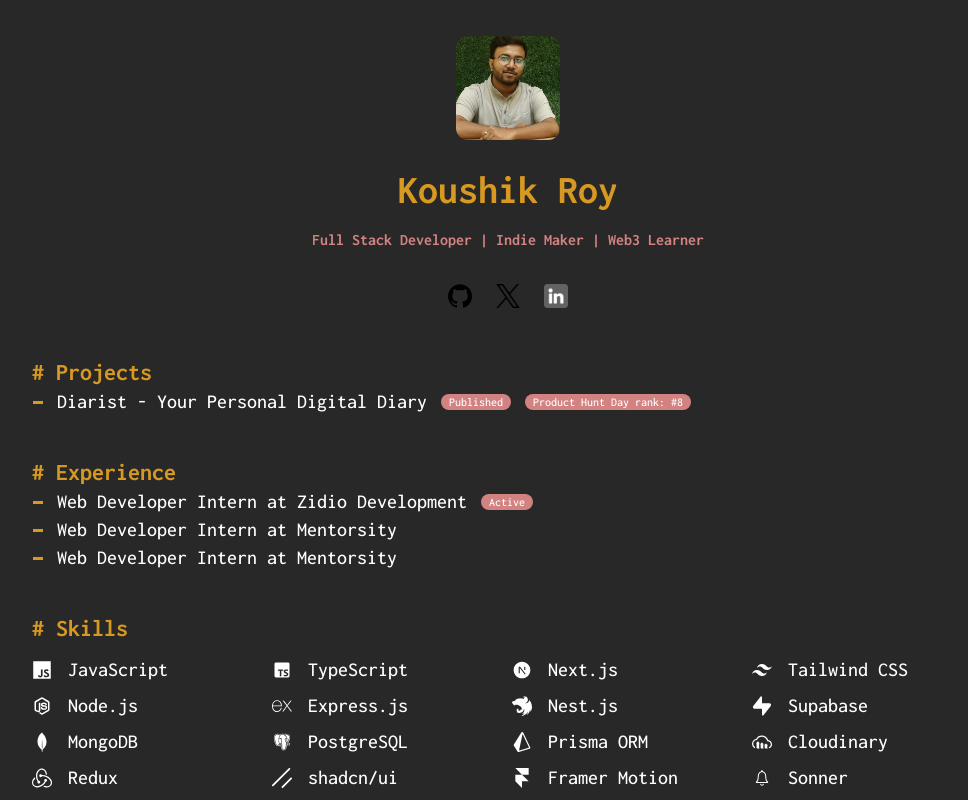
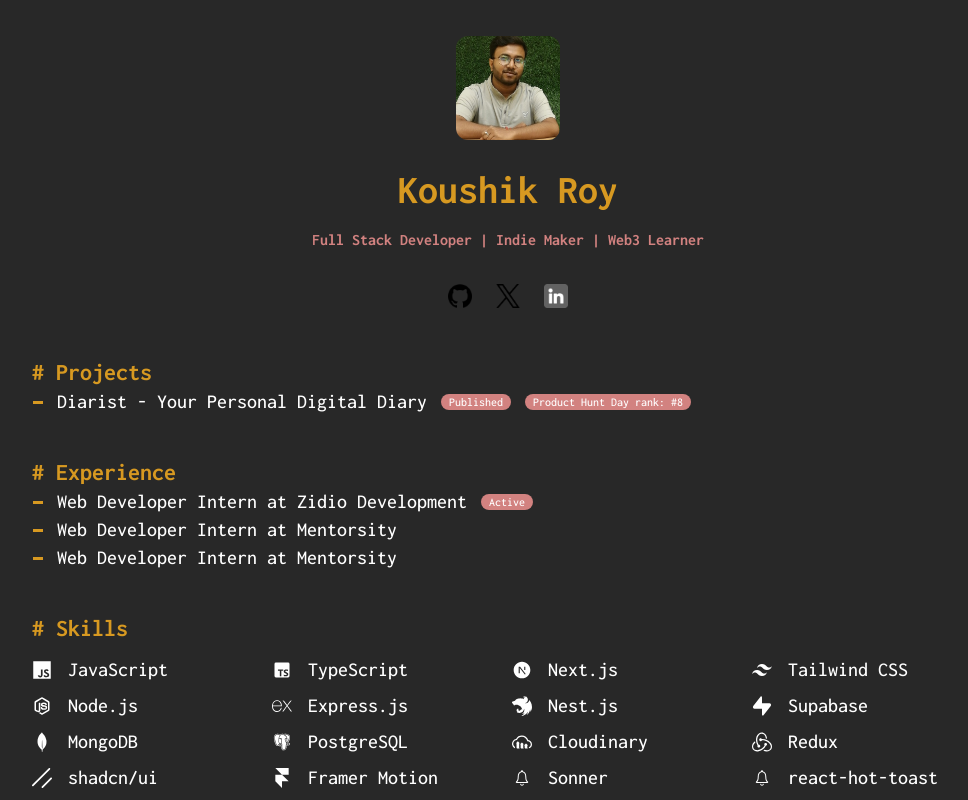
Before and after one commit to Koushik1311/portfolio, a Next.js app: page / in a window 1280 px wide. Shown: the top 800 px of the page, without its empty margins (132-1100 px from the left). Built offline with nearby package versions, Linux system fonts and the light colour scheme.

Commit message:
modify data

```diff
--- a/constants/skills.ts
+++ b/constants/skills.ts
@@ -59,10 +59,7 @@
     skill: "PostgreSQL",
     icon: BiLogoPostgresql,
   },
-  {
-    skill: "Prisma ORM",
-    icon: SiPrisma,
-  },
+
   {
     skill: "Cloudinary",
     icon: SiCloudinary,
```
